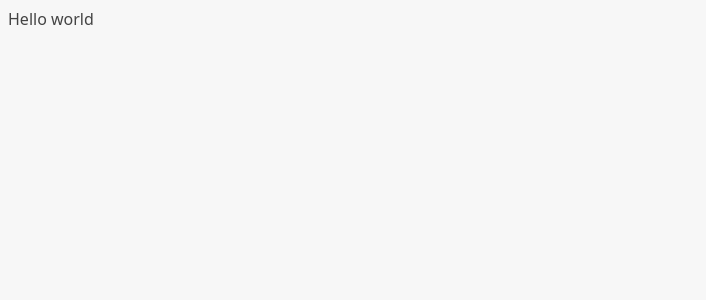
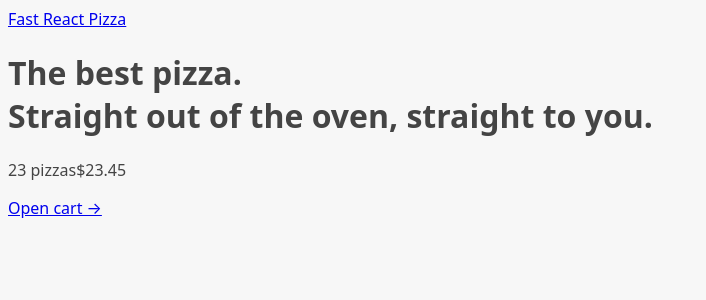
Before and after one commit to AmirhosseinHashemi/Fast-React-Pizza, a React (Vite) app: page / in a window 1280 px wide. Shown: the top 300 px of the page, without its empty margins (0-706 px from the left). Built offline with nearby package versions, Linux system fonts and the light colour scheme.

Commit message:
🔨 create AppLayout component

```diff
--- a/src/App.jsx
+++ b/src/App.jsx
@@ -1,5 +1,47 @@
+import { RouterProvider, createBrowserRouter } from "react-router-dom";
+
+import AppLayout from "./ui/AppLayout";
+import Home from "./ui/Home";
+import Menu from "./features/menu/Menu";
+import Cart from "./features/cart/Cart";
+import CreateOrder from "./features/order/CreateOrder";
+import Order from "./features/order/Order";
+
+const router = createBrowserRouter([
+  {
+    // it is layout route.
+    element: <AppLayout />,
+    children: [
+      {
+        path: "/",
+        element: <Home />,
+      },
+
+      {
+        path: "/menu",
+        element: <Menu />,
+      },
+
+      {
+        path: "/cart",
+        element: <Cart />,
+      },
+
+      {
+        path: "/order/new",
+        element: <CreateOrder />,
+      },
+
+      {
+        path: "/order/:orderId",
+        element: <Order />,
+      },
+    ],
+  },
+]);
+
 function App() {
-  return <div>Hello world</div>;
+  return <RouterProvider router={router} />;
 }
 
 export default App;
--- a/src/features/cart/CartOverview.jsx
+++ b/src/features/cart/CartOverview.jsx
@@ -1,3 +1,5 @@
+import { Link } from "react-router-dom";
+
 function CartOverview() {
   return (
     <div>
@@ -5,7 +7,7 @@
         <span>23 pizzas</span>
         <span>$23.45</span>
       </p>
-      <a href="#">Open cart &rarr;</a>
+      <Link to="/cart">Open cart &rarr;</Link>
     </div>
   );
 }
--- /dev/null
+++ b/src/ui/AppLayout.jsx
@@ -0,0 +1,19 @@
+import { Outlet } from "react-router-dom";
+import Header from "./Header";
+import CartOverview from "../features/cart/CartOverview";
+
+function AppLayout() {
+  return (
+    <div>
+      <Header />
+
+      <main>
+        <Outlet />
+      </main>
+
+      <CartOverview />
+    </div>
+  );
+}
+
+export default AppLayout;
--- /dev/null
+++ b/src/ui/Header.jsx
@@ -0,0 +1,11 @@
+import { Link } from "react-router-dom";
+
+function Header() {
+  return (
+    <div>
+      <Link to="/">Fast React Pizza</Link>
+    </div>
+  );
+}
+
+export default Header;
```
